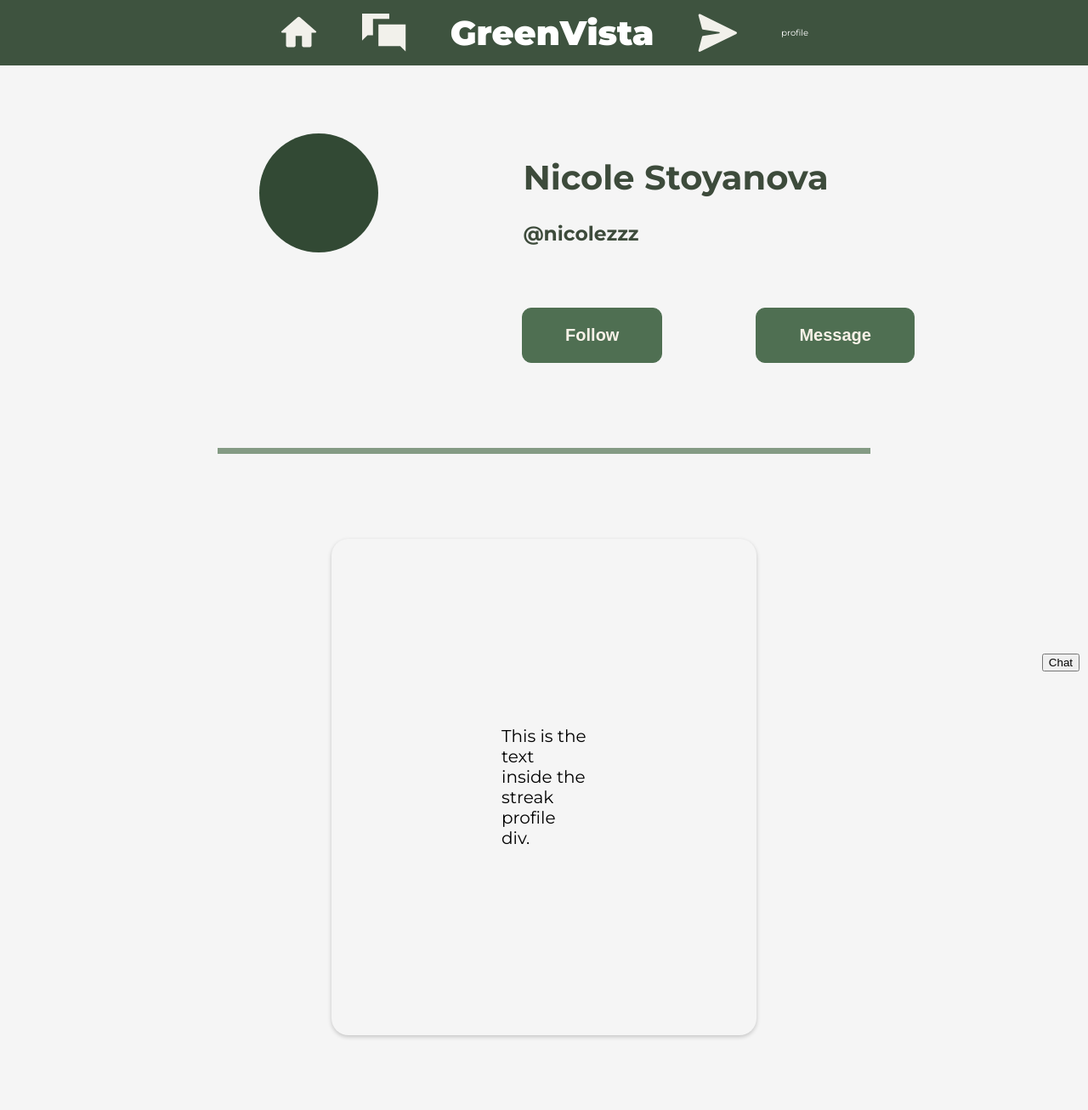
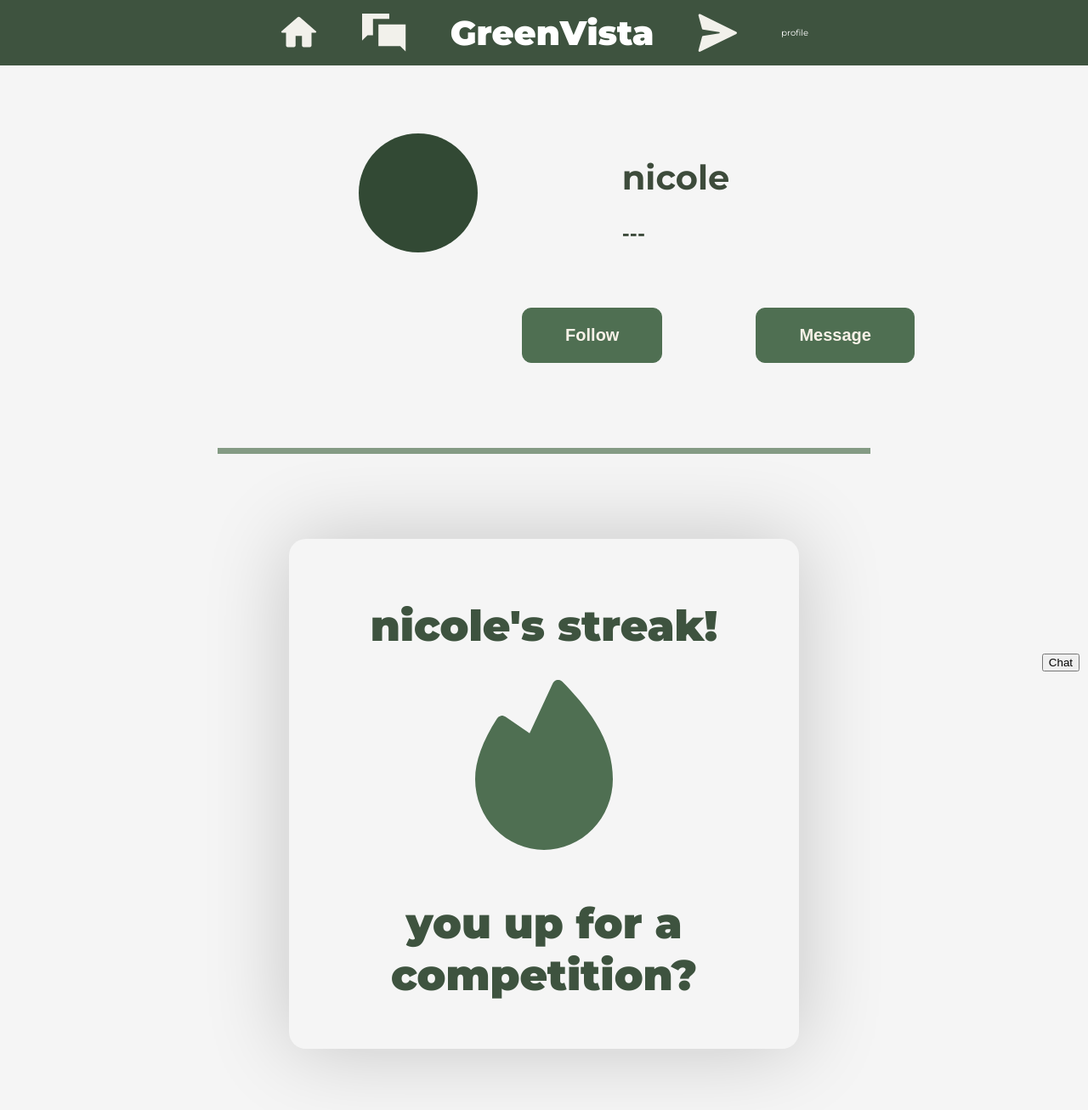
Before and after one commit to NSStoyanova22/GreenVista, a React (Vite) app: page /profile in a window 1280 px wide. Shown: the top 1306 px of the page at 85% size. Built offline with nearby package versions, Linux system fonts and the light colour scheme.

Commit message:
Work on profile

```diff
--- a/src/components/Navbar.jsx
+++ b/src/components/Navbar.jsx
@@ -1,4 +1,5 @@
 import React from "react";
+
 import home from '../../public/home-icon.svg'
 import forum from '../../public/forum-icon.svg'
 import chat from '../../public/chat-icon.svg'
@@ -10,7 +11,7 @@ export const Navbar = ({ children }) => {
             <ul>
                 <li>
                     {/* svurji home s app.jsx */}
-                    <a href="#">
+                    <a href="/">
                         <img src={home} alt="" />
                     </a>
                 </li>
--- /dev/null
+++ b/src/misc/profiles.js
@@ -0,0 +1,6 @@
+export default [
+    {
+        name: "nicole",
+        username: null,
+    },
+]
--- a/src/pages/Home.jsx
+++ b/src/pages/Home.jsx
@@ -27,7 +27,7 @@ export default function Home() {
         {cards.map((card) => {
           return <>
             <SwiperSlide key={card.idea}>
-              <Slide {...card} />
+              <Slide idea={card.idea} info={card.info} />
             </SwiperSlide>
           </>
         })}
--- a/src/pages/Profile.jsx
+++ b/src/pages/Profile.jsx
@@ -1,7 +1,10 @@
 import React from "react";
-import { Navbar } from "../components/Navbar";
+
 import '../../styles/Profile.css'
 import { ComponentWithChatbot } from "../components/ComponentWithChatbot";
+import streak from '../../public/streak.svg'
+
+import profiles from "../misc/profiles";
 
 export const Profile = () => {
     return (
@@ -12,10 +15,15 @@ export const Profile = () => {
 
             <div className="profileDetails">
                 <div className="circleProfile"></div>
-                <div className="profileNames">
-                    <h1>Nicole Stoyanova</h1>
-                    <h3>@nicolezzz</h3>
-                </div>
+                {profiles.map((profile) => {
+                    return<>
+                    <div className="profileNames" key={profile.name}>
+                        <h1>{ profile.name ?? "----"}</h1>
+                        <h3>{ profile.username ?? "---" }</h3>
+                    </div>
+                    </>
+                })}
+
             </div>
             <div className="buttonsProfile">
                 <button className='buttonProfile'>
@@ -27,10 +35,21 @@ export const Profile = () => {
 
             </div>
             <div className="horizontal-line"></div>
-            <div className="streakProfile">
-                <p>This is the text inside the streak profile div.</p>
+            {profiles.map((profile) => {
+                    return<>
+            <div className="streakProfile" key={profile.name} >
+                <div>
+                <h1 className="textStreak">{ profile.name ?? "---" }'s streak!</h1>
+                </div>
+                <div>
+                <img src={streak} alt="" />
+                </div>
+                <div>
+                <h1 className="textStreak" >you up for a competition?</h1>
+                </div>
             </div>
-
+            </>
+            })}
         </div>
         </ComponentWithChatbot>
 
--- a/styles/Profile.css
+++ b/styles/Profile.css
@@ -1,3 +1,4 @@
+@import url('https://fonts.googleapis.com/css2?family=Montserrat:ital,wght@0,100..900;1,100..900&display=swap');
 .circleProfile{
     width: 14rem;
     height: 14rem;
@@ -62,15 +63,29 @@
 
   }
   .streakProfile {
-
-    padding: 20rem;
-    width: 10rem;
+    width: 50rem;
+    height: 50rem;
+    padding: 5rem;
     margin: 10rem auto;
     border-top-left-radius: 2rem;
     border-bottom-left-radius: 2rem;
     border-top-right-radius: 2rem;
     border-bottom-right-radius: 2rem;
-    box-shadow: 0px 2px 5px rgba(0, 0, 0, 0.2); /* Adjust shadow as needed */
-    font-size: 2rem;
+    box-shadow: 0 0rem 10rem rgba(0, 0, 0, 0.2); /* Adjust shadow as needed */
+    font-size: 2.5rem;
+    display: flex;
+    justify-content: center;
+    flex-direction: column;
+    align-items: center;
+    text-align: center;
     /* Work on text inside, heather, streak photo, etc. learn about the js of the cards and try and add something similar to this to the text of the profile */
   }
+  .textStreak{
+    font-family: "Montserrat", sans-serif;
+    color: #3e533f;
+    font-weight: 900;
+    margin-top: 5rem;
+  }
+  .streakProfile > div > img{
+    height: 20rem;
+  }
```
Also changed, not shown: public/streak.svg (added), src/misc/cards.js (line endings or trailing spaces).
